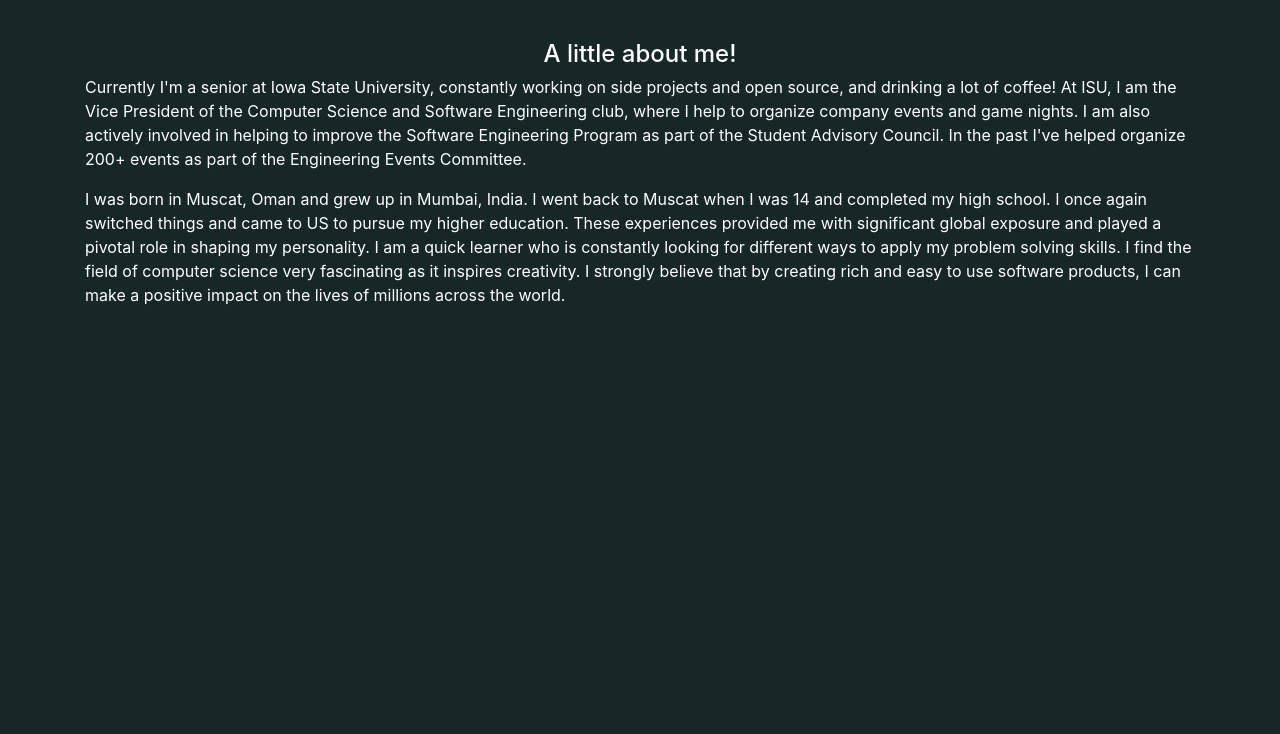
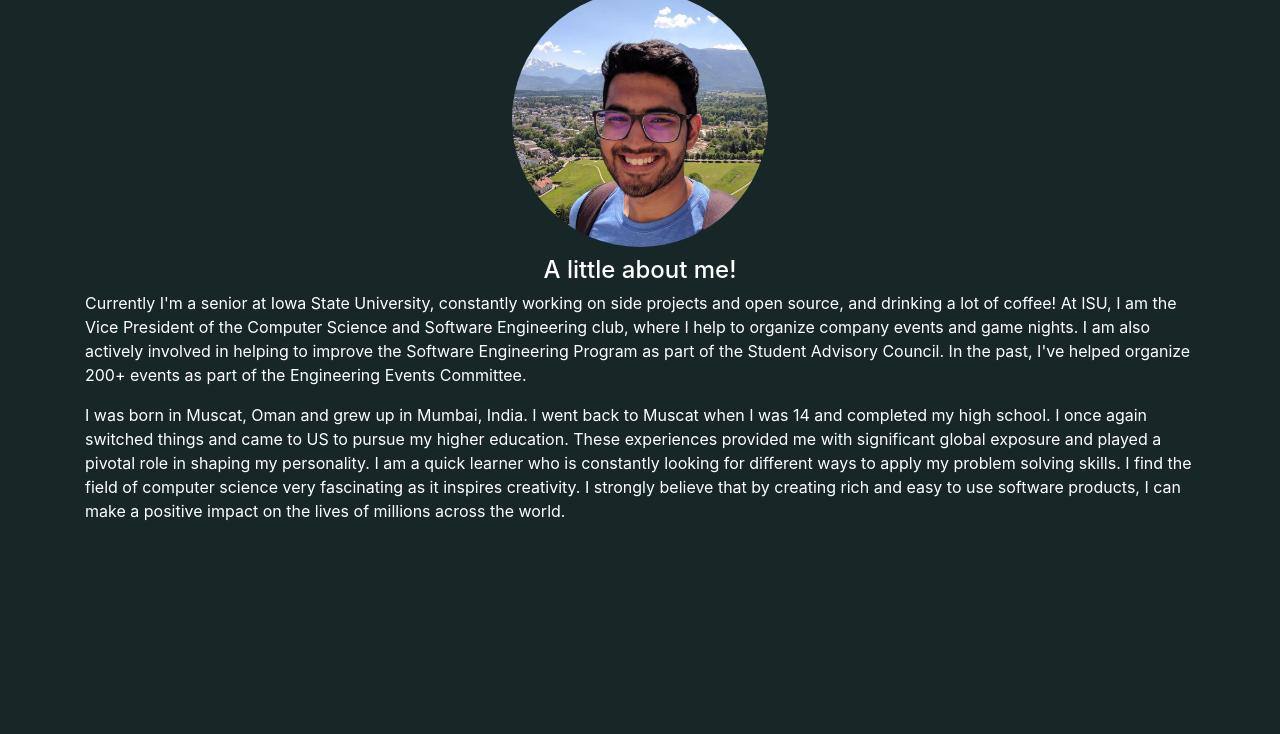
Before and after one commit to nischayv/personal-website, a plain HTML site: page index.html in a window 1280 px wide. Shown: the part 66-800 px from the top of the page. Drawn offline with nearby package versions, Linux system fonts and the light colour scheme.

Commit message:
about me image

```diff
--- a/index.css
+++ b/index.css
@@ -18,10 +18,6 @@ body {
     padding-top: 50px;
 }
 
-.tab-container{
-    padding-top: 50px;
-}
-
 #jobs-container {
     padding-top: 20px;
 }
--- a/index.html
+++ b/index.html
@@ -31,11 +31,12 @@
     <div class="tab-content" id="pills-tabContent">
         <!--About-->
         <div class="tab-pane fade show active" id="pills-about" role="tabpanel" aria-labelledby="pills-about-tab">
-            <div id="about-container" class="tab-container container d-flex flex-column align-items-center">
+            <div id="about-container" class="container d-flex flex-column align-items-center">
+                <img src="img/wombat.jpg" class="img-fluid rounded-circle" height="256" width="256" alt="Responsive image" style="margin-bottom: 10px">
                 <h4>A little about me!</h4>
                 <p>Currently I'm a senior at Iowa State University, constantly working on side projects and open source, and drinking a lot of coffee!
                 At ISU, I am the Vice President of the Computer Science and Software Engineering club, where I help to organize company events and game nights.
-                I am also actively involved in helping to improve the Software Engineering Program as part of the Student Advisory Council. In the past I've helped
+                I am also actively involved in helping to improve the Software Engineering Program as part of the Student Advisory Council. In the past, I've helped
                 organize 200+ events as part of the Engineering Events Committee.</p>
                 <p>I was born in Muscat, Oman and grew up in Mumbai, India. I went back to Muscat when I was 14 and completed my high school. I once again switched things and came to US to pursue my higher education. These experiences provided me with significant global exposure and played a pivotal role in shaping my personality. I am a quick learner who is constantly looking for different ways to apply my problem solving skills. I find the field of computer science very fascinating as it inspires creativity. I strongly believe that by creating rich and easy to use software products, I can make a positive impact on the lives of millions across the world.</p>
             </div>
```
